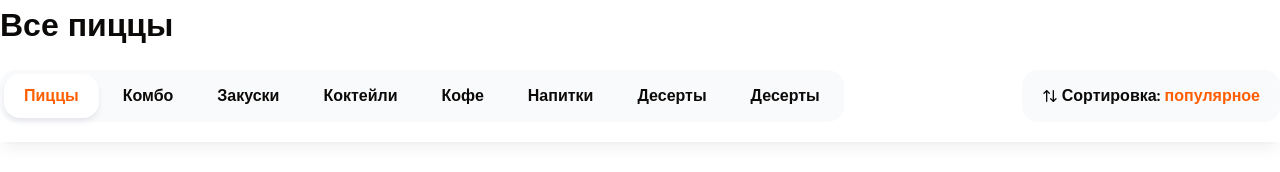
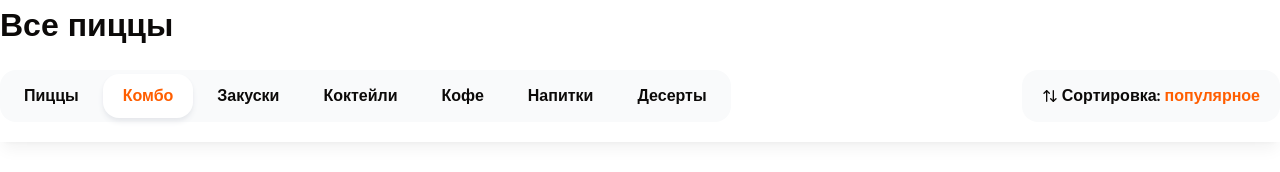
Before and after one commit to EugeneCod/next-pizza, a Next.js app: page / in a window 1280 px wide. Shown: the part 179-351 px from the top of the page. Built offline with nearby package versions, Linux system fonts and the light colour scheme.

Commit message:
feat: add switching through categories

```diff
--- a/app/globals.css
+++ b/app/globals.css
@@ -2,6 +2,7 @@
 @tailwind components;
 @tailwind utilities;
 
+/* Для плавного серолла на переходах по якорным ссылкам */
 html {
   scroll-behavior: smooth;
 }
--- a/app/page.tsx
+++ b/app/page.tsx
@@ -84,8 +84,8 @@ export default function Home() {
 
           <div className="flex-1">
             <div className="flex flex-col gap-16">
-              <ProductsGroupList title="Пиццы" items={mockItemsPizzas} categoryId={1} />
-              <ProductsGroupList title="Комбо" items={mockItemsCombo} categoryId={2} />
+              <ProductsGroupList title="Пиццы" id="pizzas" items={mockItemsPizzas} categoryId={1} />
+              <ProductsGroupList title="Комбо" id="kombo" items={mockItemsCombo} categoryId={2} />
             </div>
           </div>
         </div>
--- a/components/shared/categories.tsx
+++ b/components/shared/categories.tsx
@@ -1,3 +1,6 @@
+'use client';
+
+import { useCategoryStore } from '@/app/store/category';
 import { cn } from '@/lib/utils';
 
 interface CategoriesProps {
@@ -5,30 +8,30 @@ interface CategoriesProps {
 }
 
 const categories = [
-  'Пиццы',
-  'Комбо',
-  'Закуски',
-  'Коктейли',
-  'Кофе',
-  'Напитки',
-  'Десерты',
-  'Десерты',
+  { id: 1, name: 'Пиццы' },
+  { id: 2, name: 'Комбо' },
+  { id: 3, name: 'Закуски' },
+  { id: 4, name: 'Коктейли' },
+  { id: 5, name: 'Кофе' },
+  { id: 6, name: 'Напитки' },
+  { id: 7, name: 'Десерты' },
 ];
-const activeIndex = 0;
 
 export const Categories = (props: CategoriesProps) => {
+  const categoryActiveId = useCategoryStore((state) => state.activeId);
   const { className } = props;
   return (
-    <div className={(cn('inline-flex gap-1 bg-gray-50 p-1 rounded-2xl', className))}>
-      {categories.map((category, index) => (
+    <div className={cn('inline-flex gap-1 bg-gray-50 p-1 rounded-2xl', className)}>
+      {categories.map((category) => (
         <a
           className={cn(
             'flex items-center font-bold h-11 rounded-2xl px-5',
-            activeIndex === index && 'bg-white shadow-md shadow-gray-200 text-primary',
+            categoryActiveId === category.id && 'bg-white shadow-md shadow-gray-200 text-primary',
           )}
-          key={index}>
-            <button>{category}</button>
-          </a>
+          key={category.id}
+          href={`/#${category.name}`}>
+          <button>{category.name}</button>
+        </a>
       ))}
     </div>
   );
--- a/components/shared/products-group-list.tsx
+++ b/components/shared/products-group-list.tsx
@@ -4,9 +4,11 @@ import { cn } from '@/lib/utils';
 import { ProductCard, Title } from '.';
 import { useIntersection } from 'react-use';
 import { useEffect, useRef } from 'react';
+import { useCategoryStore } from '@/app/store/category';
 
 interface ProductsGroupListProps {
   title: string;
+  id: string;
   items: any[];
   categoryId: number;
   listClassName?: string;
@@ -16,6 +18,7 @@ interface ProductsGroupListProps {
 export const ProductsGroupList = (props: ProductsGroupListProps) => {
   const { title, items, categoryId, listClassName, className } = props;
 
+  const setActiveCategoryId = useCategoryStore((state) => state.setActiveId);
   const intersectionRef = useRef(null);
   const intersection = useIntersection(intersectionRef, {
     threshold: 0.4,
@@ -24,7 +27,7 @@ export const ProductsGroupList = (props: ProductsGroupListProps) => {
   useEffect(() => {
     // Если объект в области видимости
     if (intersection?.isIntersecting) {
-      console.log(title, categoryId);
+      setActiveCategoryId(categoryId);
     }
   }, [intersection?.isIntersecting]);
 
```
